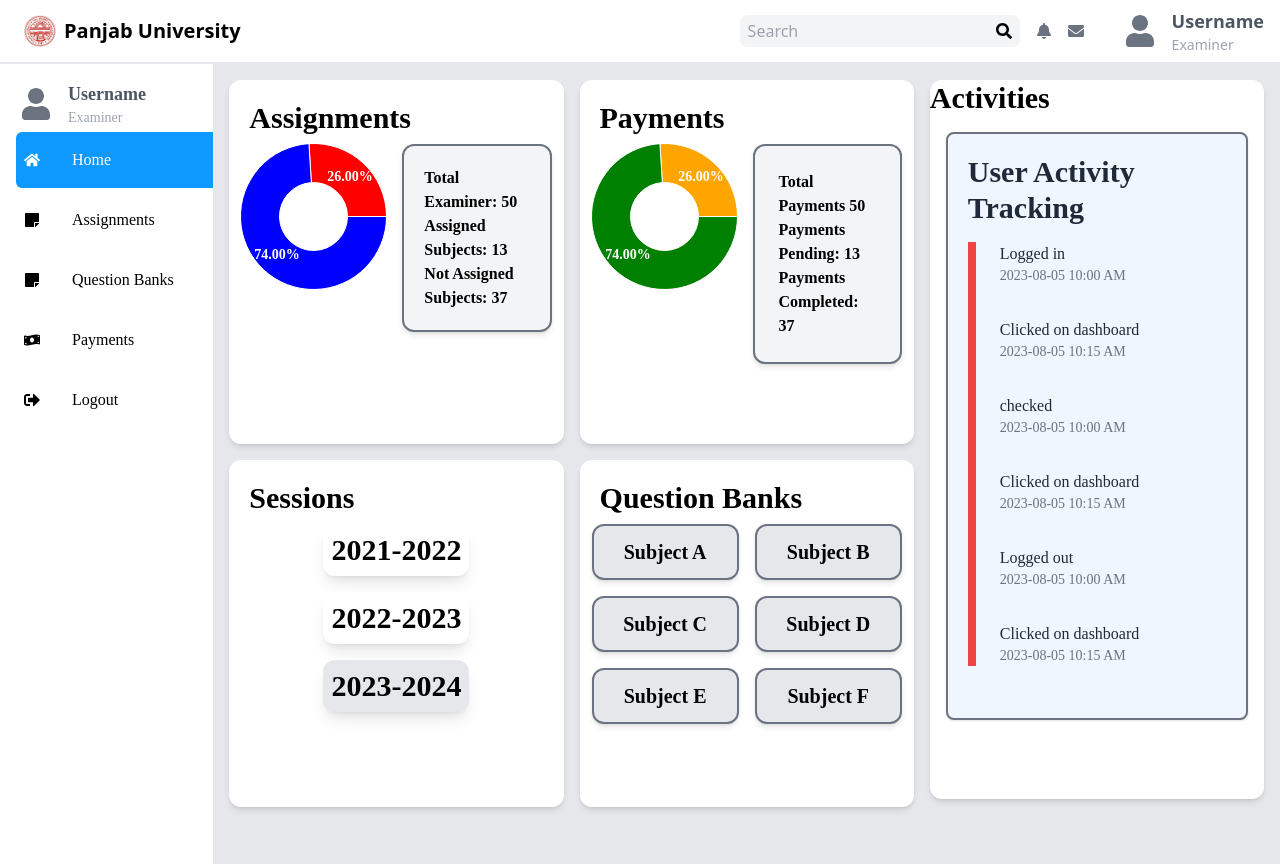
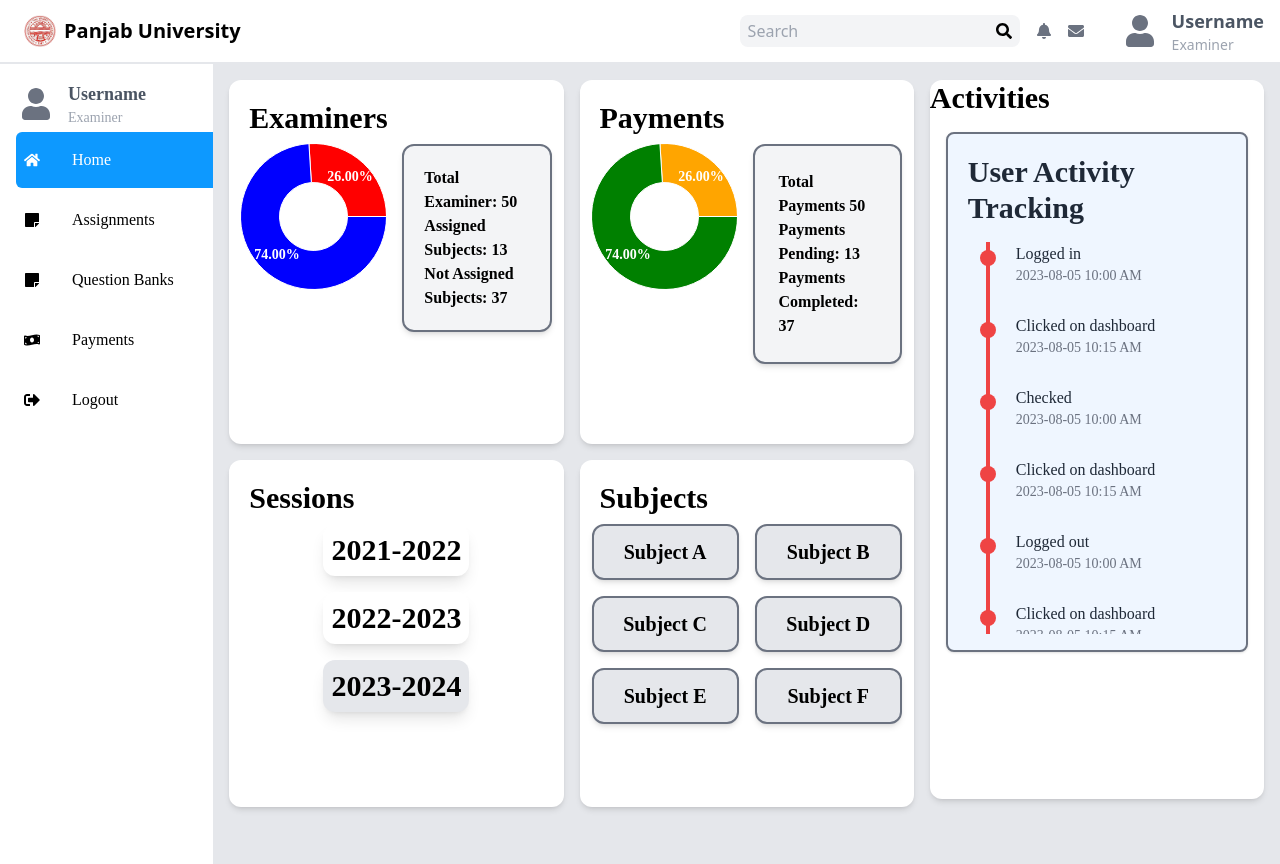
Before and after one commit to RiteshGangwar2022/PUexam, a React (Create React App) app in the folder UIETexam/client/: page /Examiner/Home in a window 1280 px wide. Built offline with nearby package versions, Linux system fonts and the light colour scheme.

Commit message:
Updated Tracking page

```diff
--- a/UIETexam/client/src/components/Examiner/options/Home.js
+++ b/UIETexam/client/src/components/Examiner/options/Home.js
@@ -25,9 +25,9 @@ const Home = () => {
   return (
 
     <Examiner>
-      <div className="grid grid-cols-1 h-[calc(100vh-7rem)] md:grid-cols-3 gap-4 ">
+       <div className="grid grid-cols-1 h-[calc(100vh-7rem)] md:grid-cols-3 gap-4">
       <div className=" bg-white shadow-md rounded-xl  p-3 ">
-        <h1 className="font-bold text-3xl p-2">Assignments</h1>
+        <h1 className="font-bold text-3xl p-2">Examiners</h1>
                <div className="flex gap-4">
                  <div>  <Piechart data={data} ></Piechart></div>
                  <div className=" bg-gray-100 shadow-md rounded-xl w-60 h-50 border-2 border-gray-500 p-5 pt-5  font-bold  ">
@@ -72,7 +72,7 @@ const Home = () => {
 </div>
 
         <div className="bg-white shadow-md rounded-xl mb-28 h-[76%] p-3">
-          <h1 className="text-3xl font-bold p-2">Question Banks</h1>
+          <h1 className="text-3xl font-bold p-2">Subjects</h1>
           <div className="grid grid-cols-2 gap-4">
   <div className="flex items-center justify-center bg-gray-200 h-14 shadow-md rounded-xl border-2 border-gray-500  font-bold text-xl">Subject A</div>
   <div className="flex items-center justify-center bg-gray-200 h-14 shadow-md rounded-xl border-2 border-gray-500 font-bold text-xl">Subject B</div>
@@ -83,8 +83,7 @@ const Home = () => {
 </div>
 
         </div>
-      </div>
-    </Examiner>
+      </div>    </Examiner>
   );
 };
 
--- a/UIETexam/client/src/components/Examiner/options/TrackingPage.js
+++ b/UIETexam/client/src/components/Examiner/options/TrackingPage.js
@@ -1,35 +1,59 @@
-// src/TrackingPage.js
-import React from 'react';
+import React, { useEffect } from 'react';
 
 const TrackingPage = () => {
-  // Replace this with actual tracking data
   const activities = [
     { id: 1, activity: 'Logged in', timestamp: '2023-08-05 10:00 AM' },
     { id: 2, activity: 'Clicked on dashboard', timestamp: '2023-08-05 10:15 AM' },
-    { id: 3, activity: 'checked', timestamp: '2023-08-05 10:00 AM' },
+    { id: 3, activity: 'Checked', timestamp: '2023-08-05 10:00 AM' },
     { id: 4, activity: 'Clicked on dashboard', timestamp: '2023-08-05 10:15 AM' },
     { id: 5, activity: 'Logged out', timestamp: '2023-08-05 10:00 AM' },
     { id: 6, activity: 'Clicked on dashboard', timestamp: '2023-08-05 10:15 AM' },
-
+    { id: 5, activity: 'Logged out', timestamp: '2023-08-05 10:00 AM' },
+    { id: 6, activity: 'Clicked on dashboard', timestamp: '2023-08-05 10:15 AM' },
 
   ];
 
+
+
+
   return (
-    <div className=" min-h-screen p-4 ">
-      <div className="w-full max-w-md bg-blue-50 p-5 rounded-lg shadow border-2 border-gray-500">
+    <div className="min-h-screen p-4 ">
+      <div className="w-full  bg-blue-50 p-5 rounded-lg shadow border-2 border-gray-500 h-[520px]">
         <h1 className="text-3xl font-semibold mb-4 text-gray-800">User Activity Tracking</h1>
         <div className="relative">
-          {activities.map((activity) => (
-            <div key={activity.id} className="flex items-start mb-8">
-              <div className="w-2 bg-red-500 absolute h-full left-0 top-0"></div>
+          <div className="max-h-[392px] overflow-y-auto ">
+            {activities.map((activity,i) => (
 
-              <div className="ml-8">
+              <div key={activity.id} className="flex items-start mb-7">
 
-                <p className="text-gray-800">{activity.activity}</p>
-                <p className="text-gray-500 text-sm">{activity.timestamp}</p>
+                <div className="relative ml-5 mt-15">
+                  <div className="w-1 h-32 bg-red-500 transform absolute bottom-0 left-1/2 -translate-x-1/2"></div>
+                  <div className="w-4 h-4 bg-red-500 rounded-full absolute bottom-12 left-1/2 transform -translate-x-1/2"></div>
+                </div>
+
+
+              <div className="ml-7 pb-15 flex-grow">
+              {i===activities.length-1? <div key={activity.id} className="flex items-start mb-7">
+
+                <div className=" relative top-24 -left-7  ">
+                  <div className="w-1 h-28 bg-red-500 transform absolute bottom-0 left-1/2 -translate-x-1/2"></div>
+                  <div className="w-4 h-4 bg-red-500 rounded-full absolute bottom-12 left-1/2 transform -translate-x-1/2"></div>
+                </div>
+
+
               </div>
-            </div>
-          ))}
+              :""
+              }
+                  <p className="text-gray-800">{activity.activity}</p>
+                  <p className="text-gray-500 text-sm">{activity.timestamp}</p>
+
+                </div>
+
+
+              </div>
+            ))}
+
+          </div>
         </div>
       </div>
     </div>
--- a/UIETexam/client/src/components/controller1/options/TrackingPage.js
+++ b/UIETexam/client/src/components/controller1/options/TrackingPage.js
@@ -1,35 +1,59 @@
-// src/TrackingPage.js
-import React from 'react';
+import React, { useEffect } from 'react';
 
 const TrackingPage = () => {
-  // Replace this with actual tracking data
   const activities = [
     { id: 1, activity: 'Logged in', timestamp: '2023-08-05 10:00 AM' },
     { id: 2, activity: 'Clicked on dashboard', timestamp: '2023-08-05 10:15 AM' },
-    { id: 3, activity: 'checked', timestamp: '2023-08-05 10:00 AM' },
+    { id: 3, activity: 'Checked', timestamp: '2023-08-05 10:00 AM' },
     { id: 4, activity: 'Clicked on dashboard', timestamp: '2023-08-05 10:15 AM' },
     { id: 5, activity: 'Logged out', timestamp: '2023-08-05 10:00 AM' },
     { id: 6, activity: 'Clicked on dashboard', timestamp: '2023-08-05 10:15 AM' },
-
+    { id: 5, activity: 'Logged out', timestamp: '2023-08-05 10:00 AM' },
+    { id: 6, activity: 'Clicked on dashboard', timestamp: '2023-08-05 10:15 AM' },
 
   ];
 
+
+
+
   return (
-    <div className=" min-h-screen p-4 ">
-      <div className="w-full max-w-md bg-blue-50 p-5 rounded-lg shadow border-2 border-gray-500">
+    <div className="min-h-screen p-4 ">
+      <div className="w-full  bg-blue-50 p-5 rounded-lg shadow border-2 border-gray-500 h-[520px]">
         <h1 className="text-3xl font-semibold mb-4 text-gray-800">User Activity Tracking</h1>
         <div className="relative">
-          {activities.map((activity) => (
-            <div key={activity.id} className="flex items-start mb-8">
-              <div className="w-2 bg-red-500 absolute h-full left-0 top-0"></div>
+          <div className="max-h-[392px] overflow-y-auto ">
+            {activities.map((activity,i) => (
 
-              <div className="ml-8">
+              <div key={activity.id} className="flex items-start mb-7">
 
-                <p className="text-gray-800">{activity.activity}</p>
-                <p className="text-gray-500 text-sm">{activity.timestamp}</p>
+                <div className="relative ml-5 mt-15">
+                  <div className="w-1 h-32 bg-red-500 transform absolute bottom-0 left-1/2 -translate-x-1/2"></div>
+                  <div className="w-4 h-4 bg-red-500 rounded-full absolute bottom-12 left-1/2 transform -translate-x-1/2"></div>
+                </div>
+
+
+              <div className="ml-7 pb-15 flex-grow">
+              {i===activities.length-1? <div key={activity.id} className="flex items-start mb-7">
+
+                <div className=" relative top-24 -left-7  ">
+                  <div className="w-1 h-28 bg-red-500 transform absolute bottom-0 left-1/2 -translate-x-1/2"></div>
+                  <div className="w-4 h-4 bg-red-500 rounded-full absolute bottom-12 left-1/2 transform -translate-x-1/2"></div>
+                </div>
+
+
               </div>
-            </div>
-          ))}
+              :""
+              }
+                  <p className="text-gray-800">{activity.activity}</p>
+                  <p className="text-gray-500 text-sm">{activity.timestamp}</p>
+
+                </div>
+
+
+              </div>
+            ))}
+
+          </div>
         </div>
       </div>
     </div>
```
